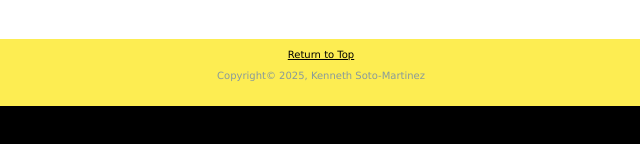
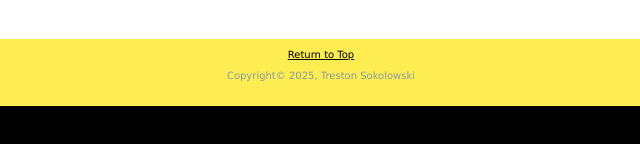
Before and after one commit to shootinguy/raptors-1.1, a plain HTML site: page index.html in a window 1280 px wide. Shown: the part 582-726 px from the top of the page, 319-959 px from the left. Drawn offline with Linux system fonts and the light colour scheme; a script that the page names is missing.

Commit message:
Update index.html

```diff
--- a/index.html
+++ b/index.html
@@ -5,7 +5,7 @@
     <meta name="viewport" content="width=device-width, initial-scale=1.0">
     <meta name="description" content=" Raptors: photos and descriptions of several birds of prey." />
     <meta name="keywords" content="bird, feathered hunters, birds of prey, owl, eagle" />
-    <meta name="author" content="Kenneth Soto-Martinez" />
+    <meta name="author" content="Treston Sokolowski" />
     <meta name="copyright" content="CompuScholar, Inc." />
     <meta name="rating" content="general" />
     <title>Raptors: Birds of Prey</title>
@@ -62,7 +62,7 @@
         <div id="footer">
 
             <a href="#top">Return to Top</a>
-            <p>Copyright&copy; 2025, Kenneth Soto-Martinez</p>
+            <p>Copyright&copy; 2025, Treston Sokolowski</p>
 
         </div> <!-- end of footer -->
 
```
